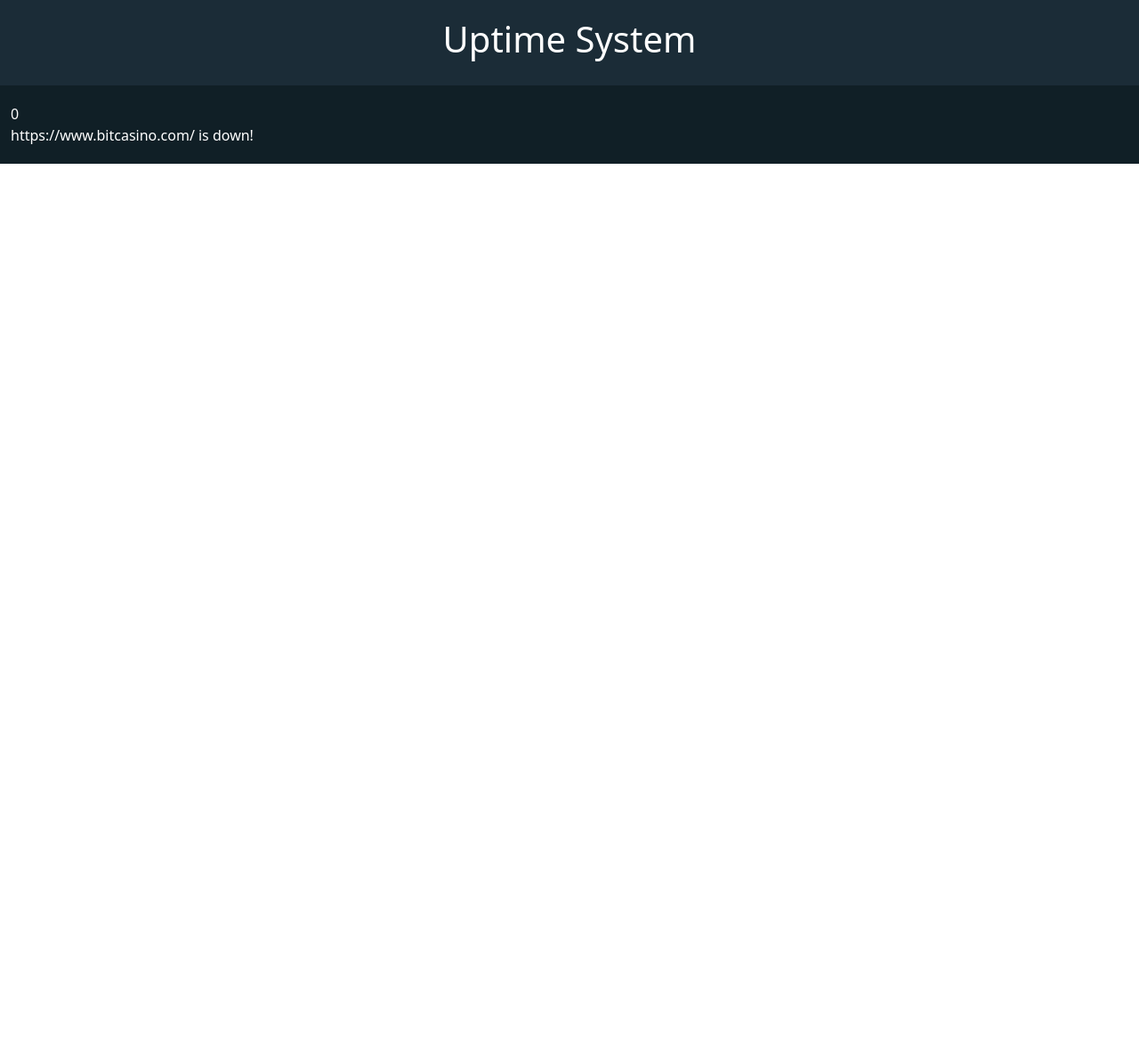
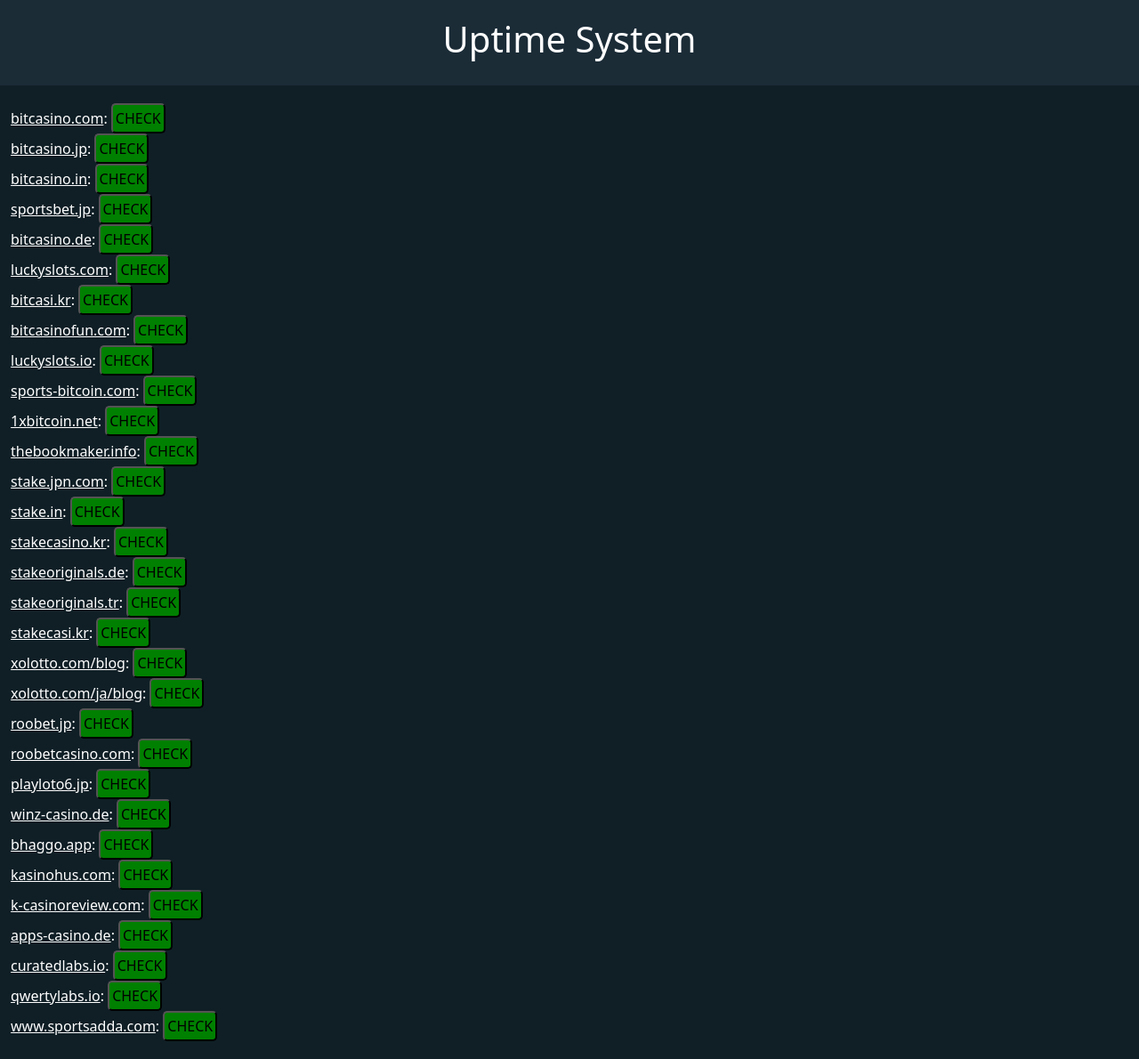
Before and after one commit to mharikgutlay91/uptime-check, a PHP site: page / in a window 1280 px wide. Shown: the whole page at 89% size. Before the commit the page ends 184 px from the top, so only its background shows below. Run offline with PHP 8.4, Linux system fonts and the light colour scheme; data that the repository does not hold is empty.

Commit message:
switch to JS code for pinging website

```diff
--- /dev/null
+++ b/functions.php
@@ -0,0 +1,55 @@
+<?php
+function url_test($url) {
+  $timeout = 10;
+  $ch = curl_init();
+  curl_setopt($ch, CURLOPT_URL, $url);
+  curl_setopt($ch, CURLOPT_RETURNTRANSFER, 1);
+  curl_setopt($ch, CURLOPT_TIMEOUT, $timeout);
+  $http_respond = curl_exec($ch);
+  $http_respond = trim(strip_tags($http_respond));
+  $http_code = curl_getinfo($ch, CURLINFO_HTTP_CODE);
+
+  echo $http_code . "<br>";
+  if (($http_code == "200") || ($http_code == "302")) {
+    return true;
+  } else {
+    return false;
+  }
+
+  curl_close($ch);
+}
+
+$site_array = array(
+  "bitcasino.com",
+  "bitcasino.jp",
+  "bitcasino.in",
+  "sportsbet.jp",
+  "bitcasino.de",
+  "luckyslots.com",
+  "bitcasi.kr",
+  "bitcasinofun.com",
+  "luckyslots.io",
+  "sports-bitcoin.com",
+  "1xbitcoin.net",
+  "thebookmaker.info",
+  "stake.jpn.com",
+  "stake.in",
+  "stakecasino.kr",
+  "stakeoriginals.de",
+  "stakeoriginals.tr",
+  "stakecasi.kr",
+  "xolotto.com/blog",
+  "xolotto.com/ja/blog",
+  "roobet.jp",
+  "roobetcasino.com",
+  "playloto6.jp",
+  "winz-casino.de",
+  "bhaggo.app",
+  "kasinohus.com",
+  "k-casinoreview.com",
+  "apps-casino.de",
+  "curatedlabs.io",
+  "qwertylabs.io",
+  "www.sportsadda.com"
+);
+?>
--- a/index.php
+++ b/index.php
@@ -1,3 +1,5 @@
+<?php include_once 'functions.php'; ?>
+
 <!DOCTYPE html>
 <html lang="en">
 
@@ -5,62 +7,30 @@
   <meta charset="UTF-8">
   <meta name="viewport" content="width=device-width, initial-scale=1.0">
   <title>Uptime Check System</title>
-    <link href="https://cdn.jsdelivr.net/npm/bootstrap@5.0.2/dist/css/bootstrap.min.css" rel="stylesheet"
-        integrity="sha384-EVSTQN3/azprG1Anm3QDgpJLIm9Nao0Yz1ztcQTwFspd3yD65VohhpuuCOmLASjC" crossorigin="anonymous">
+  <link href="https://cdn.jsdelivr.net/npm/bootstrap@5.0.2/dist/css/bootstrap.min.css" rel="stylesheet" integrity="sha384-EVSTQN3/azprG1Anm3QDgpJLIm9Nao0Yz1ztcQTwFspd3yD65VohhpuuCOmLASjC" crossorigin="anonymous">
   <link rel="stylesheet" href="style.css">
 </head>
 
 <body>
+
   <div class="container-fluid header-div">
     <h1>Uptime System</h1>
   </div>
   <div class="container-fluid content-div">
-        <?php
-
-        function url_test($url) {
-            $timeout = 10;
-            $ch = curl_init();
-            curl_setopt($ch, CURLOPT_URL, $url);
-            curl_setopt($ch, CURLOPT_RETURNTRANSFER, 1);
-            curl_setopt($ch, CURLOPT_TIMEOUT, $timeout);
-            $http_respond = curl_exec($ch);
-            $http_respond = trim(strip_tags($http_respond));
-            $http_code = curl_getinfo($ch, CURLINFO_HTTP_CODE);
-
-            echo $http_code . "<br>";
-            if (($http_code == "200") || ($http_code == "302")) {
-                return true;
-            } else {
-                return false;
-            }
-
-            curl_close($ch);
-        }
-
-        $website = "https://www.bitcasino.com/";
-        if (!url_test($website)) {
-            echo $website . " is down!";
-        } else {
-            echo $website . " functions correctly.";
-        }
-        ?>
     <div class="col-sm-12">
       <?php
-            // for ($i = 0; $i < count($site_array); $i++) {
-            //     echo "<a href=".$site_array[$i]." target='_blank'>".$site_array[$i]."</a>: ";
-            //     if ($site_status[$i]) {
-            //         echo "<span class='status-card live'>Live</span><br>";
-            //     } else {
-            //         echo "<span class='status-card down'>Down</span><br>";
-            //     }
-            // }
+      for ($i = 0; $i < count($site_array); $i++) {
+        echo '<a href="'.$site_array[$i].'" target="_blank">'.$site_array[$i].'</a>:
+        <button class="status-card live" onclick="checkWebsiteLive(\''.$site_array[$i].'\')">CHECK</button><br>
+        ';
+      }
       ?>
     </div>
   </div>
 
   <script src="script.js"></script>
-    <link href="https://cdn.jsdelivr.net/npm/bootstrap@5.0.2/dist/css/bootstrap.min.css" rel="stylesheet"
-        integrity="sha384-EVSTQN3/azprG1Anm3QDgpJLIm9Nao0Yz1ztcQTwFspd3yD65VohhpuuCOmLASjC" crossorigin="anonymous">
+  <link href="https://cdn.jsdelivr.net/npm/bootstrap@5.0.2/dist/css/bootstrap.min.css" rel="stylesheet" integrity="sha384-EVSTQN3/azprG1Anm3QDgpJLIm9Nao0Yz1ztcQTwFspd3yD65VohhpuuCOmLASjC" crossorigin="anonymous">
+
 </body>
 
 </html>
--- a/script.js
+++ b/script.js
@@ -0,0 +1,48 @@
+function pingWebsite(url) {
+  return new Promise((resolve, reject) => {
+    const xhr = new XMLHttpRequest();
+    xhr.open('GET', url, true);
+    xhr.timeout = 5000; // Set a timeout in milliseconds
+
+    xhr.onload = function () {
+      if (xhr.status >= 200 && xhr.status < 300) {
+        resolve({ status: xhr.status, message: url + ' Website is up!' });
+      } else {
+        reject({ status: xhr.status, message: 'Website returned an error status.' });
+      }
+    };
+
+    xhr.onerror = function () {
+      reject({ status: 0, message: 'Network error or website is unreachable.' });
+    };
+
+    xhr.ontimeout = function () {
+      reject({ status: 0, message: 'Request timed out.' });
+    };
+
+    xhr.send();
+  });
+}
+
+// async function pingWebsiteFetch(url) {
+//   try {
+//     const response = await fetch(url, { method: 'GET', mode: 'no-cors' }); // 'no-cors' for cross-origin requests
+//     if (response.ok || response.type === 'opaque') { // 'opaque' for no-cors responses
+//       return { status: response.status, message: 'Website is up!' };
+//     } else {
+//       return { status: response.status, message: 'Website returned an error status.' };
+//     }
+//   } catch (error) {
+//     return { status: 0, message: 'Network error or website is unreachable.' };
+//   }
+// }
+
+function checkWebsiteLive(site) {
+  pingWebsite(site)
+    .then(response => {
+      console.log(`Success: ${response.message} (Status: ${response.status})`);
+    })
+    .catch(error => {
+      console.error(`Error: ${error.message} (Status: ${error.status})`);
+    });
+}
```
Lines whose indentation alone changed are shown as unchanged.
